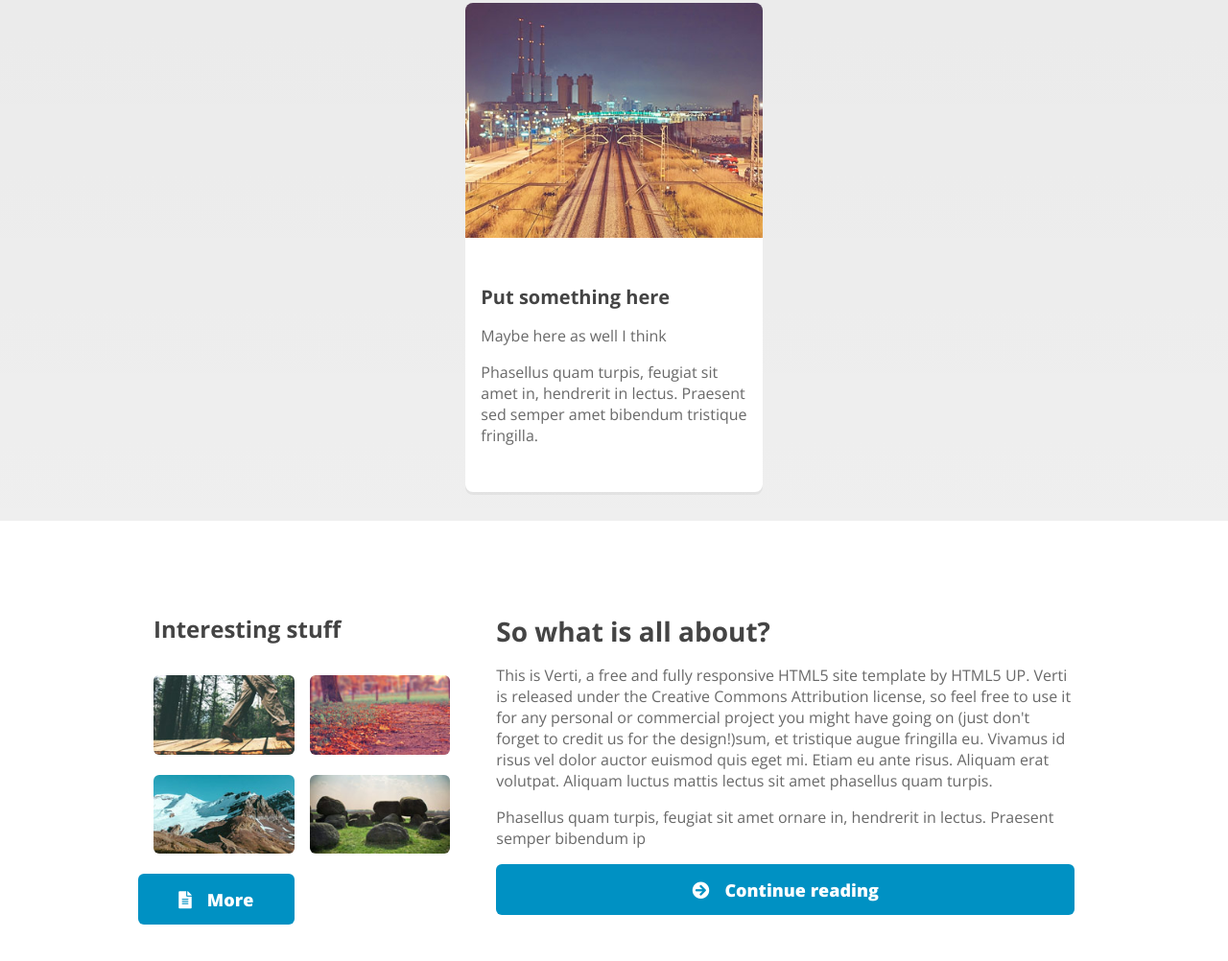
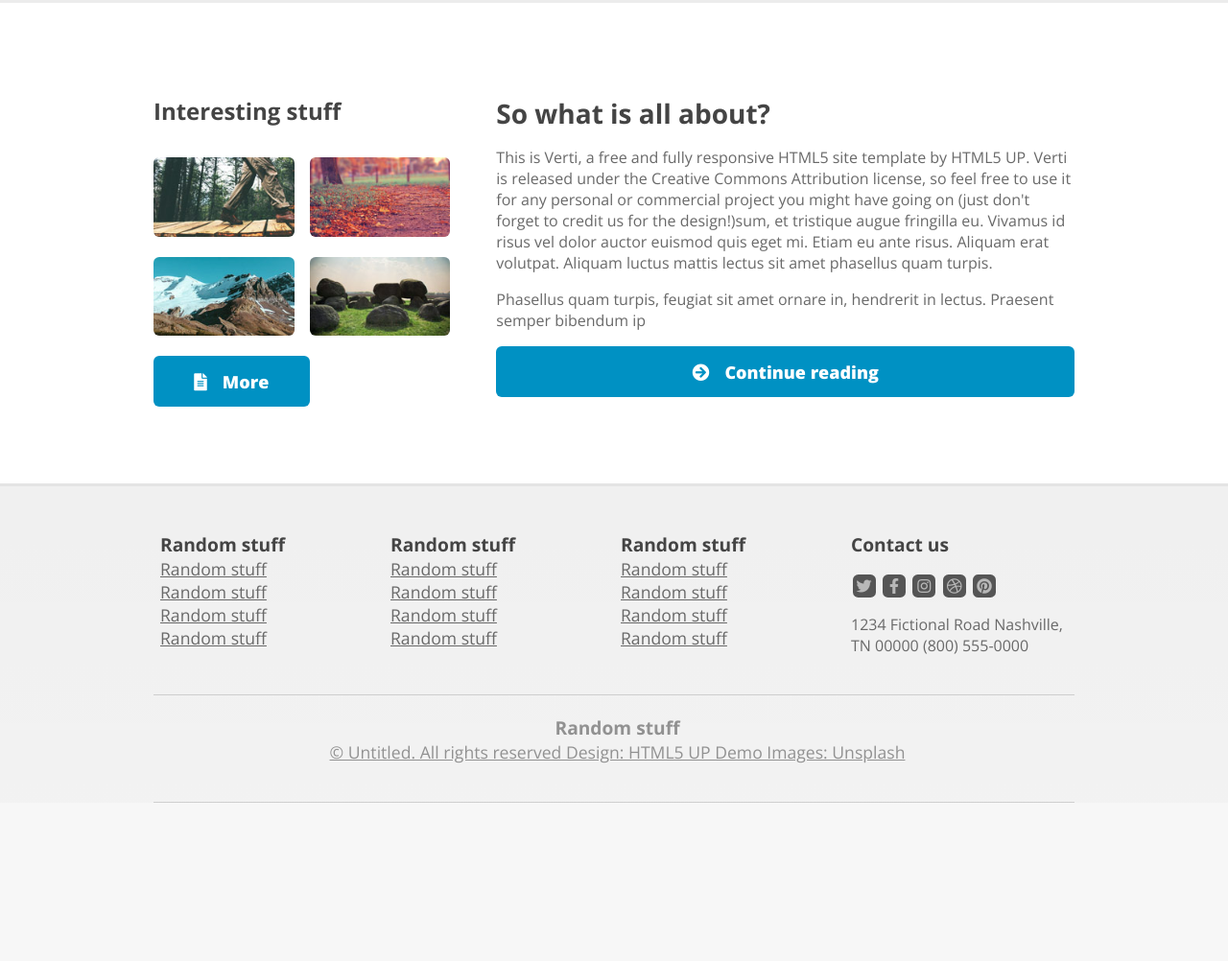
Before and after one commit to bd1988/Verti, a website: page index.html in a window 1280 px wide. Shown: the part 1000-2002 px from the top of the page at 96% size. After the commit the page ends 1837 px from the top, so only its background shows below. Drawn offline with nearby package versions, Linux system fonts and the light colour scheme.

Commit message:
project finished

```diff
--- a/index.html
+++ b/index.html
@@ -83,18 +83,6 @@
                             </div>
                         </section>
                     </div>
-                    <div class="col-12 col-medium-4 box-feature">
-                        <section class="box-feature">
-                            <div class="box-feature-img">
-                                <img src="img/pic03.jpg" alt="picture">
-                            </div>
-                            <div class="box-feature-description">
-                                <h2>Put something here</h2>
-                                <p>Maybe here as well I think</p>
-                                <p>Phasellus quam turpis, feugiat sit amet in, hendrerit in lectus. Praesent sed semper amet bibendum tristique fringilla.</p>
-                            </div>
-                        </section>
-                    </div>
                 </div>
             </div>
         </div>
@@ -123,6 +111,47 @@
             </div>
         </div>
    </main>
-   <footer></footer>
+   <footer>
+       <div class="container">
+           <div class="row">
+               <div class="col-12 col-medium-3">
+                   <h3>Random stuff</h3>
+                   <p>Random stuff</p>
+                   <p>Random stuff</p>
+                   <p>Random stuff</p>
+                   <p>Random stuff</p>
+               </div>
+               <div class="col-12 col-medium-3">
+                <h3>Random stuff</h3>
+                <p>Random stuff</p>
+                <p>Random stuff</p>
+                <p>Random stuff</p>
+                <p>Random stuff</p>
+            </div>
+            <div class="col-12 col-medium-3">
+                <h3>Random stuff</h3>
+                <p>Random stuff</p>
+                <p>Random stuff</p>
+                <p>Random stuff</p>
+                <p>Random stuff</p>
+            </div>
+            <div class="col-12 col-medium-3">
+                <h3>Contact us</h3>
+                <ul class="social-media">
+                    <li><a class="twitter" href="#"></a></li>
+                    <li><a class="facebook" href="#"></a></li>
+                    <li><a class="instagram" href="#"></a></li>
+                    <li><a class="dribbble" href="#"></a></li>
+                    <li><a class="pinterest" href="#"></a></li>
+                </ul>
+                <span>1234 Fictional Road Nashville, TN 00000 (800) 555-0000</span>
+            </div>
+            <div class="col-12 col-medium-12">
+                <h3>Random stuff</h3>
+                <p>© Untitled. All rights reserved Design: HTML5 UP Demo Images: Unsplash</p>
+            </div>
+           </div>
+       </div>
+   </footer>
 </body>
 </html>
--- a/scss/elements/_content.scss
+++ b/scss/elements/_content.scss
@@ -185,6 +185,10 @@
         line-height: 30px;
     }
 
+    .more-btn {
+        margin-left: 1rem;
+    }
+
     .wrapper-last {
         padding: 1rem 0 0 3rem;
     }
--- a/scss/elements/_footer.scss
+++ b/scss/elements/_footer.scss
@@ -0,0 +1,76 @@
+footer > .container > .row > .col-12 {
+    padding: 20px 0 40px 7px;
+    border-bottom: 1px solid rgba(0, 0, 0, 0.15);
+    color: $link-color;
+}
+
+footer > .container > .row > .col-12 > h3 {
+    font-size: 1.2rem;
+    color: $text-color;
+}
+
+footer > .container > .row > .col-12 > p {
+    font-size: 1.1rem;
+    color: $link-color;
+    text-decoration: underline;
+}
+
+footer > .container > .row > .col-12:last-of-type {
+    text-align: center;
+
+    p, h3 {color: rgba(0, 0, 0, 0.4);}
+
+}
+
+ul.social-media {
+    margin: 1rem 0;
+}
+
+ul.social-media > li {
+    transition: background-color .25s ease-in-out;
+    display: inline-block;
+    width: 1.5em;
+    height: 1.5em;
+    text-align: center;
+    line-height: 1.5em;
+    border-radius: 0.35em;
+    outline: 0;
+    opacity: 0.75;
+    text-decoration: none;
+    background: #222222;
+    margin: 0.1rem;
+}
+
+ul.social-media > li:hover {
+    background: $link-color;
+}
+
+.twitter:before {
+    content: "\f099";
+    font-family: 'Font Awesome 5 Brands';
+    color: rgba(255, 255, 255, 0.6);
+}
+
+.facebook:before {
+    content: "\f39e";
+    font-family: 'Font Awesome 5 Brands';
+    color: rgba(255, 255, 255, 0.6);
+}
+
+.instagram:before {
+    content: "\f16d";
+    font-family: 'Font Awesome 5 Brands';
+    color: rgba(255, 255, 255, 0.6);
+}
+
+.dribbble:before {
+    content: "\f17d";
+    font-family: 'Font Awesome 5 Brands';
+    color: rgba(255, 255, 255, 0.6);
+}
+
+.pinterest:before {
+    content: "\f0d2";
+    font-family: 'Font Awesome 5 Brands';
+    color: rgba(255, 255, 255, 0.6);
+}
--- a/scss/elements/_header.scss
+++ b/scss/elements/_header.scss
@@ -1,4 +1,4 @@
-header {
+header, main {
     margin-bottom: 30px;
 }
 
--- a/scss/main.scss
+++ b/scss/main.scss
@@ -3,4 +3,5 @@
 @import './settings/colors';
 @import './settings/all';
 @import './elements/header';
-@import './elements/content'
+@import './elements/content';
+@import './elements/footer'
```
Also changed, not shown: css/main.css, 1 other file.
